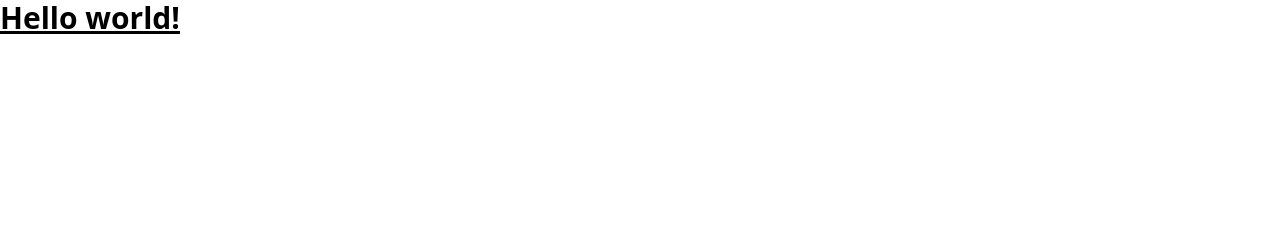
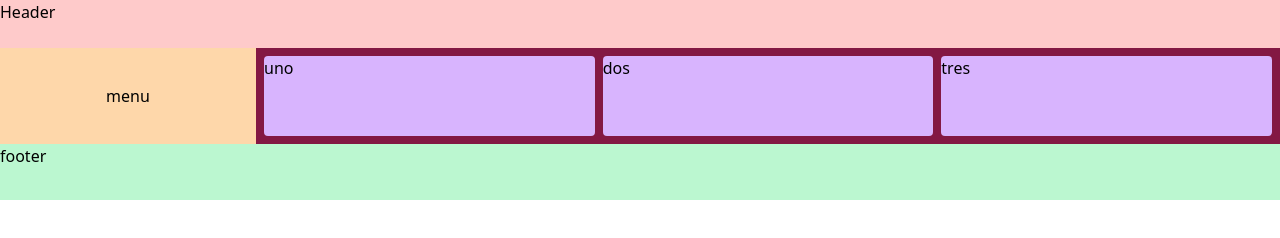
Before and after one commit to AngelB-S/tailwind, a website: page src/index.html in a window 1280 px wide. Drawn offline with nearby package versions, Linux system fonts and the light colour scheme; files that its build step writes are made by us from their sources.

Commit message:
Primeros ejemplos usando Tailwind

```diff
--- /dev/null
+++ b/src/estructura.html
@@ -0,0 +1,16 @@
+<!doctype html>
+<html>
+<head>
+  <meta charset="UTF-8">
+  <meta name="viewport" content="width=device-width, initial-scale=1.0">
+  <link href="/dist/output.css" rel="stylesheet">
+</head>
+<body class="text-center">
+  <h1 class="mb-5 text-3xl font-bold text-blue-500 underline">
+    Hello world!
+  </h1>
+  <span class="px-3 py-1 mx-auto text-white transition duration-300 bg-blue-500 rounded hover:cursor-pointer hover:bg-blue-600">
+    Soy un botón
+  </span>
+</body>
+</html>
--- a/src/index.html
+++ b/src/index.html
@@ -6,8 +6,20 @@
   <link href="/dist/output.css" rel="stylesheet">
 </head>
 <body>
-  <h1 class="text-3xl font-bold underline">
-    Hello world!
-  </h1>
+  <div class="container grid grid-cols-5 mx-auto bg-slate-400">
+    <header class="h-12 col-span-5 bg-red-200">Header</header>
+      <menu class="flex items-center justify-center h-24 col-span-1 bg-orange-200">
+        menu
+      </menu>
+      <div class="grid grid-cols-3 col-span-4 gap-2 p-2 bg-pink-900">
+        <!-- poner imagen en el centro en vez de poner uno, dos y tres-->
+        <div class="bg-purple-300 rounded">uno</div>
+        <div class="bg-purple-300 rounded">dos</div>
+        <div class="bg-purple-300 rounded">tres</div>
+      </div>
+    <footer class="col-span-5 bg-green-200 h-14">
+      footer
+    </footer>
+  </div>
 </body>
 </html>
```
